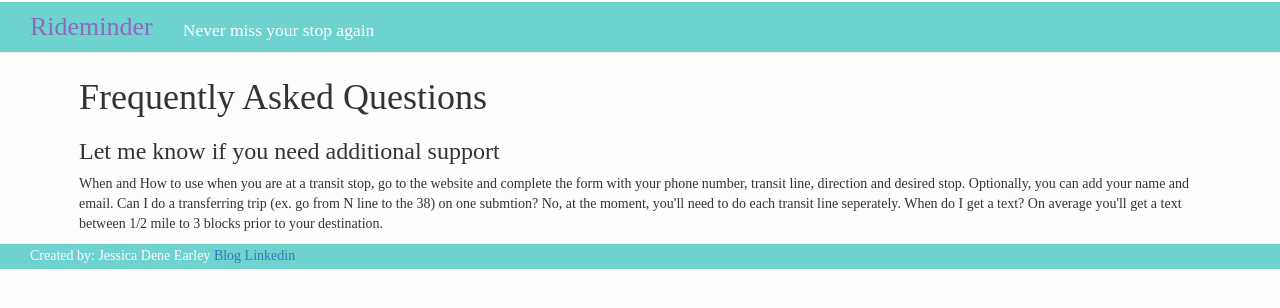
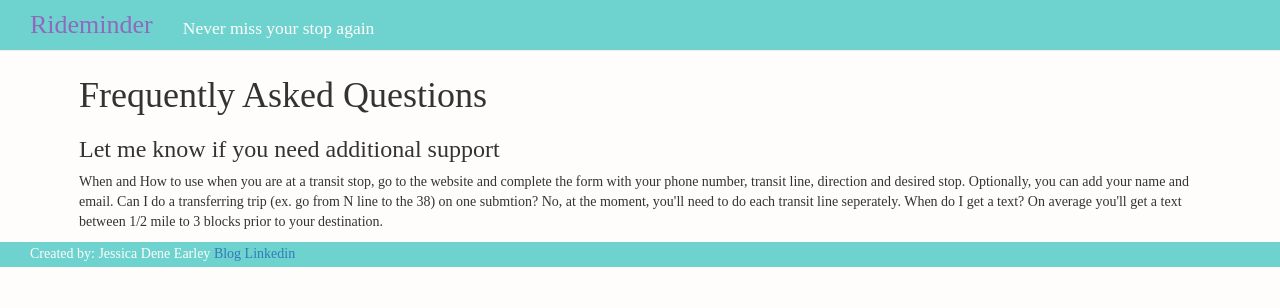
Before and after one commit to chatasweetie/Rideminder, a Flask app: template templates/faq.html in a window 1280 px wide. Shown: the top 308 px of the page. Run offline with Flask 2, Linux system fonts and the light colour scheme; the template is opened without the code that fills it, so the values that code supplies are empty; some libraries are stand-ins or nearby versions; some web fonts are replaced.

Commit message:
fixed top margin of header

```diff
--- a/templates/base.html
+++ b/templates/base.html
@@ -11,7 +11,7 @@
     </head>
 
 <body>
-    <div class="container-fluid mar">
+    <div class="container-fluid">
         <p class="navbar-brand">Rideminder</p>
         <p class="navbar-brand" id="tag"> Never miss your stop again </p>
       </div>
```
